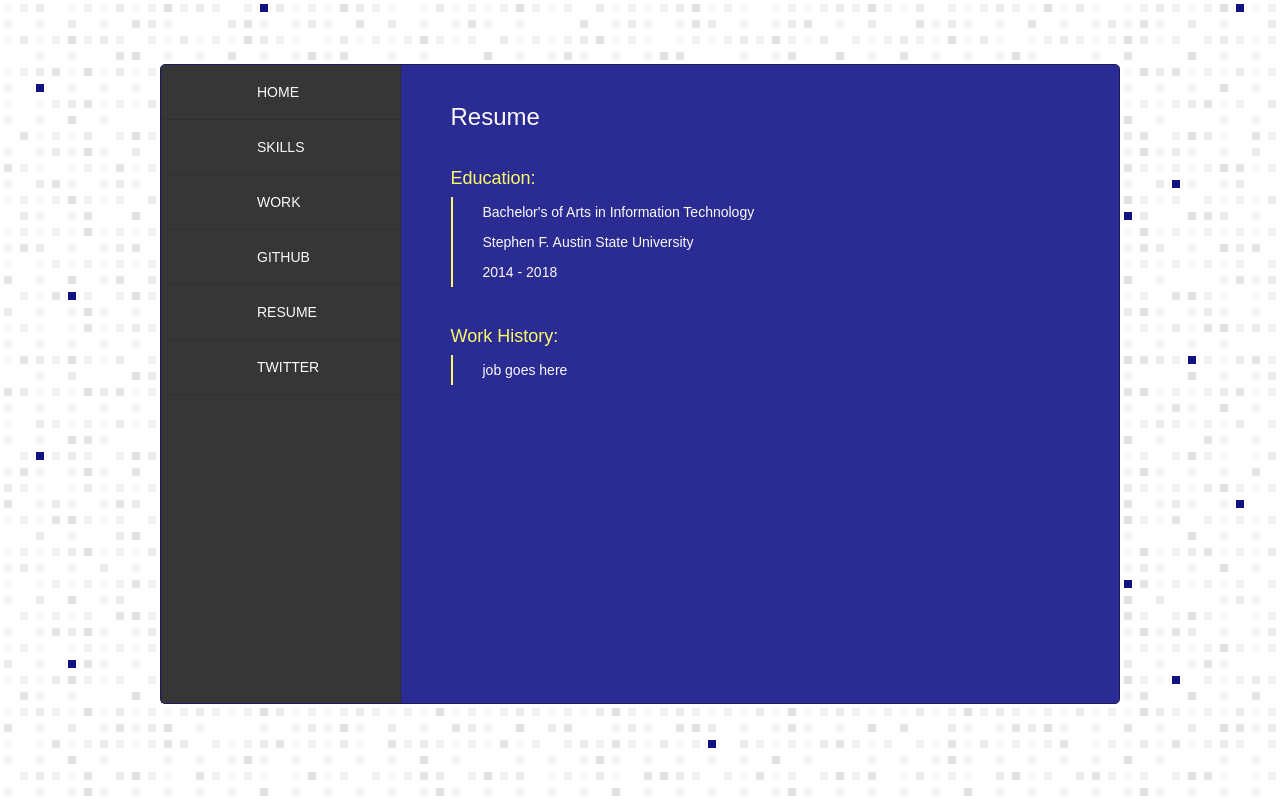
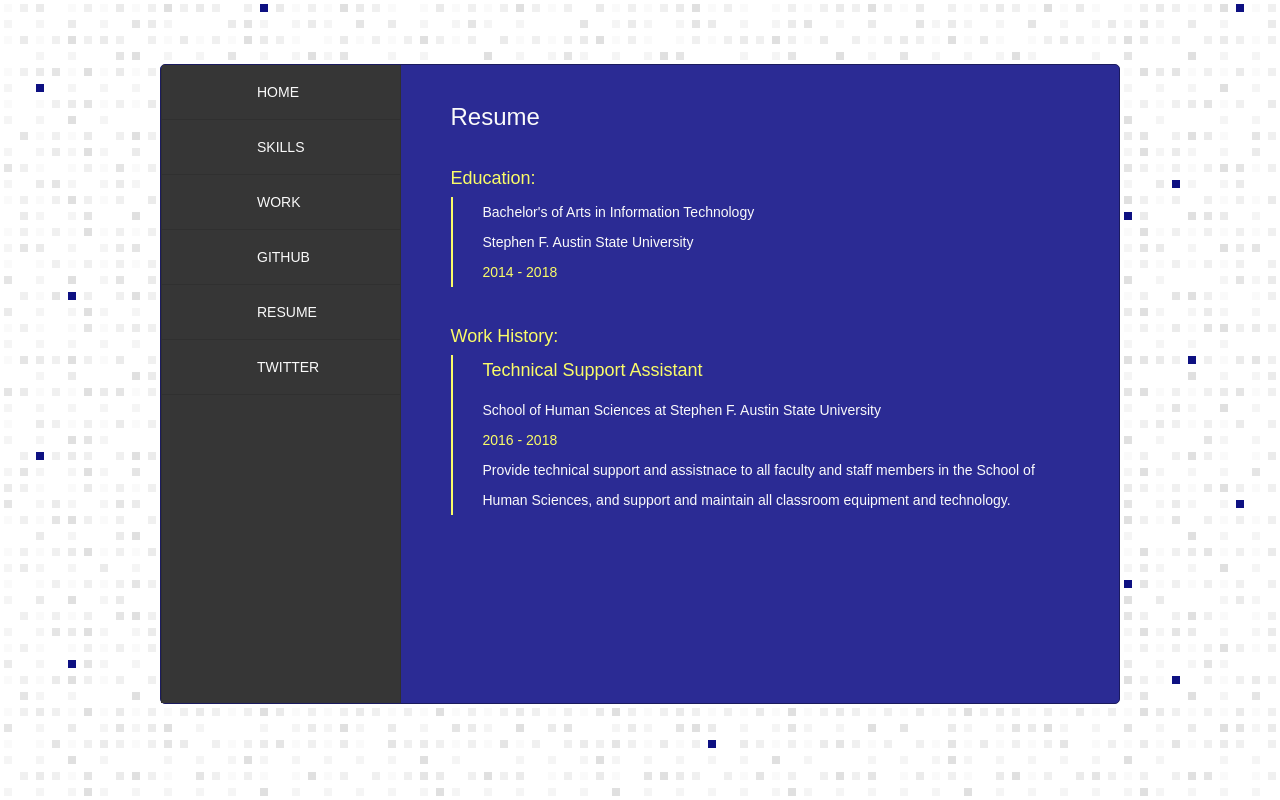
Before and after one commit to alex-lc/pv2, a React (Create React App) app: page /resume in a window 1280 px wide. Built offline with nearby package versions, Linux system fonts and the light colour scheme.

Commit message:
resume work

```diff
--- a/src/App.js
+++ b/src/App.js
@@ -27,8 +27,12 @@ const Container = styled.div`
     border: 1px solid #1b1b5e;
     display: flex;
 
+    @media (max-width: 800px) {
+      width: 85%;
+    }
+
     @media (max-width: 500px) {
-      width: 90%;
+      width: 95%;
     }
 
     .navigation {
--- a/src/components/Job.js
+++ b/src/components/Job.js
@@ -6,13 +6,27 @@ const JobContainer = styled.div`
         line-height: 3rem;
         border-left: 2px solid #fafc68;
         padding-left: 3rem;
+
+        h4 {
+            font-weight: 300;
+        }
+
+        .dates {
+            font-weight: 300;
+            color: #fafc68;
+        }
 `;
 
-export default function Job() {
+export default function Job(props) {
+
+    const { title, company, dates, desc } = props;
 
     return (
         <JobContainer>
-            job goes here
+            <h3>{title}</h3>
+            <h4>{company}</h4>
+            <p className="dates">{dates}</p>
+            <p>{desc}</p>
         </JobContainer>
     )
 }
--- a/src/components/Resume.js
+++ b/src/components/Resume.js
@@ -27,6 +27,15 @@ const ResumeContainer = styled.div`
             line-height: 3rem;
             border-left: 2px solid #fafc68;
             padding-left: 3rem;
+
+            .insitution {
+                font-weight: 300;
+            }
+        }
+
+        .dates {
+            color: #fafc68;
+            font-weight: 300;
         }
     }
 
@@ -52,14 +61,19 @@ export default function Resume() {
                 <h3>Education: </h3>
                 <div>
                     <h4>Bachelor's of Arts in Information Technology</h4>
-                    <p>Stephen F. Austin State University</p>
-                    <p>2014 - 2018</p>
+                    <p className="insitution">Stephen F. Austin State University</p>
+                    <p className="dates">2014 - 2018</p>
                 </div>
             </div>
 
             <div className="work-history">
                 <h3>Work History: </h3>
-                <Job />
+                <Job
+                    title="Technical Support Assistant"
+                    company="School of Human Sciences at Stephen F. Austin State University"
+                    dates="2016 - 2018"
+                    desc="Provide technical support and assistnace to all faculty and staff members in the School of Human Sciences, and support
+                    and maintain all classroom equipment and technology." />
             </div>
         </ResumeContainer>
     )
```
